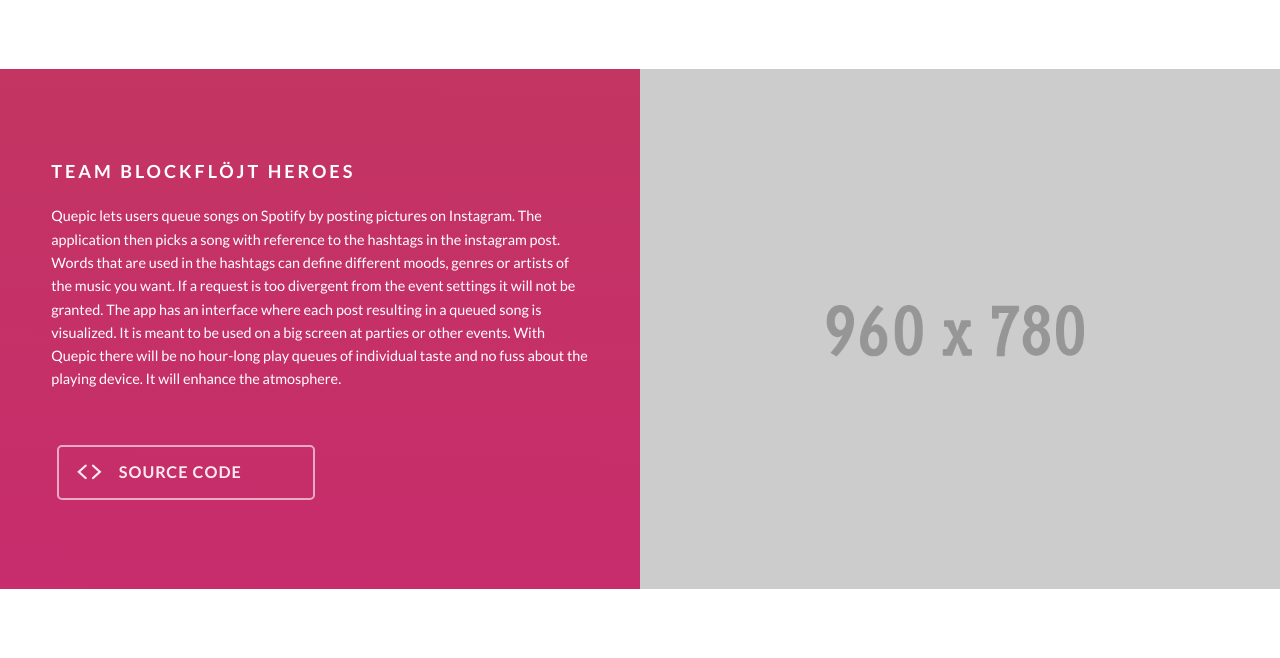
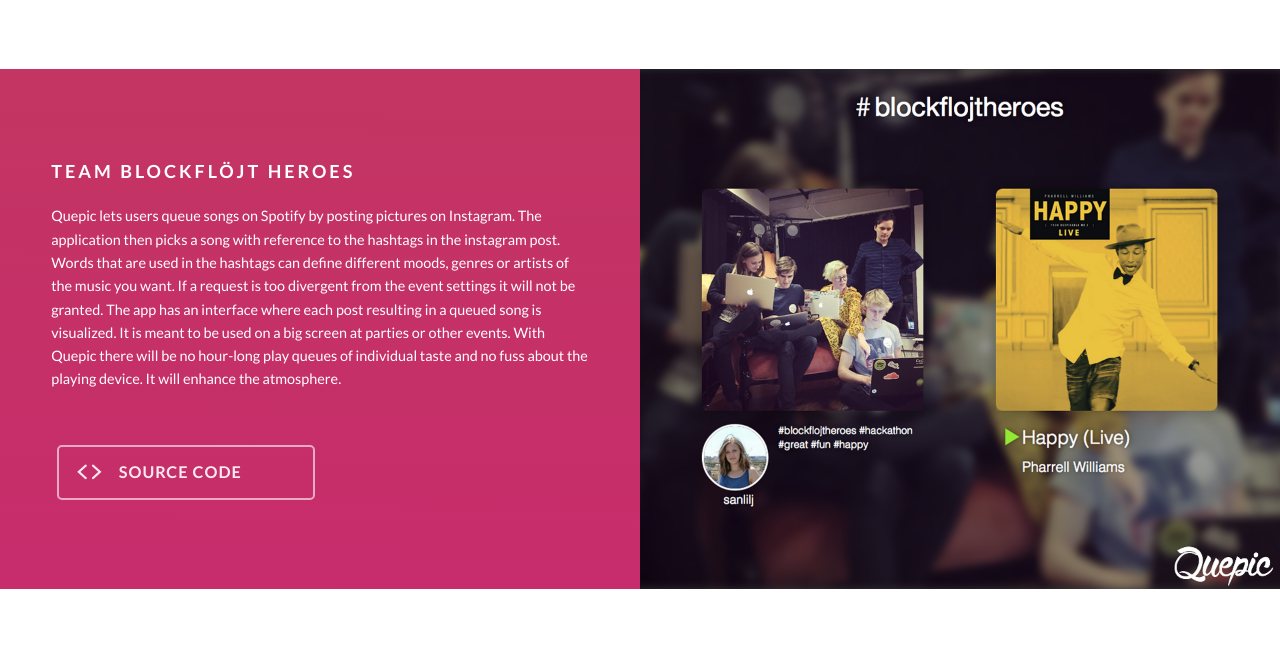
Before and after one commit to diversify/diversify.github.io, a plain HTML site: page index.html in a window 1280 px wide. Shown: the part 5991-6649 px from the top of the page. Drawn offline with Linux system fonts and the light colour scheme; grey boxes are pictures that could not be loaded.

Commit message:
Add image for Blockflöjt Heroes

```diff
--- a/data.json
+++ b/data.json
@@ -72,6 +72,7 @@
     {
       "name": "Team Blockflöjt Heroes",
       "repo": "https://github.com/diversify/blockflojt",
+      "image": "images/teams/blockflojtheroes.png",
       "description": "Quepic lets users queue songs on Spotify by posting pictures on Instagram. The application then picks a song with reference to the hashtags in the instagram post. Words that are used in the hashtags can define different moods, genres or artists of the music you want. If a request is too divergent from the event settings it will not be granted. The app has an interface where each post resulting in a queued song is visualized. It is meant to be used on a big screen at parties or other events. With Quepic there will be no hour-long play queues of individual taste and no fuss about the playing device. It will enhance the atmosphere.",
       "members": [
         {
--- a/index.html
+++ b/index.html
@@ -291,7 +291,7 @@
           </div>
 
           <figure class="team__screenshot">
-              <img src="/images/teams/default.gif" />
+                <img src="images/teams/blockflojtheroes.png" />
           </figure>
         </header>
 
```
Also changed, not shown: images/teams/blockflojtheroes.png (added).
